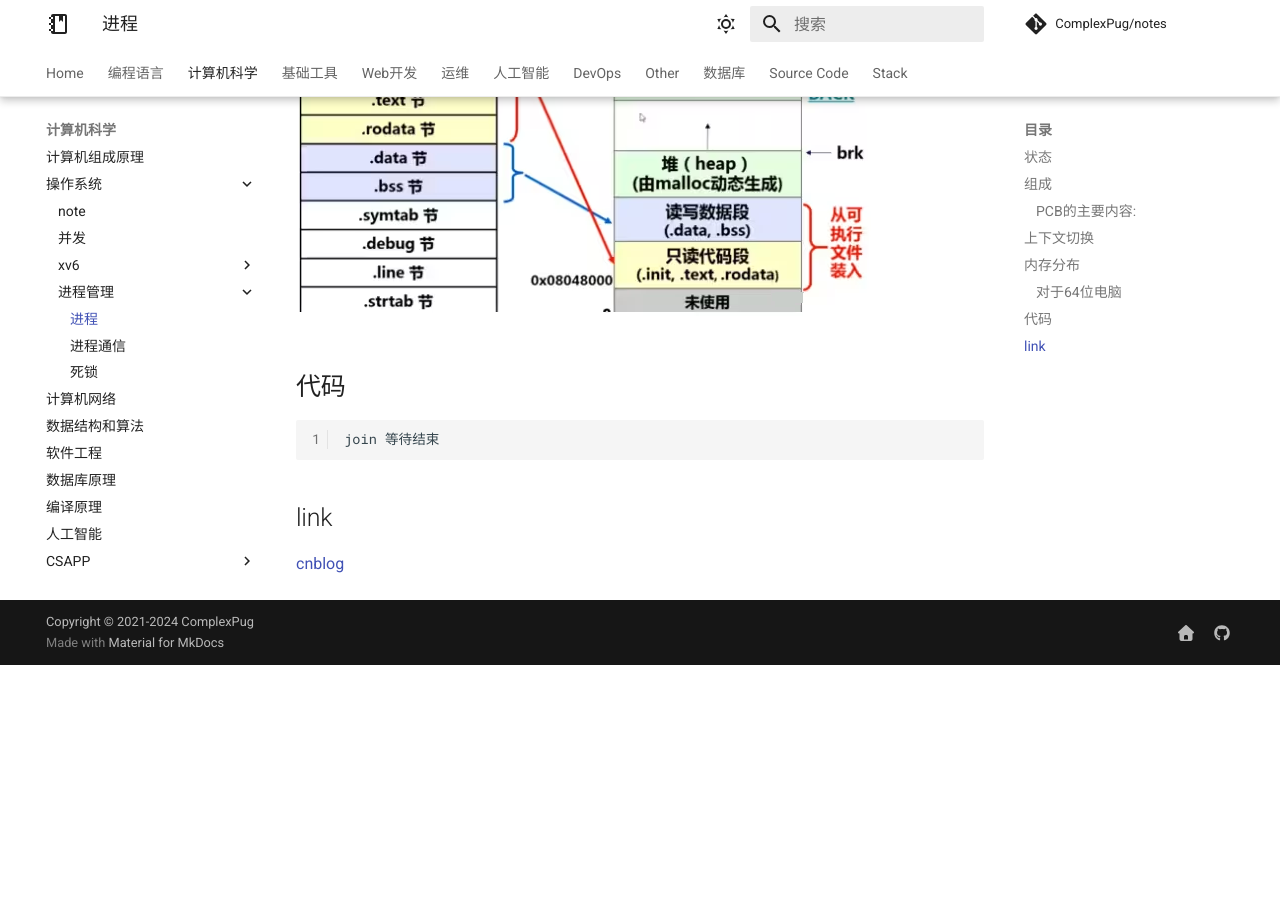
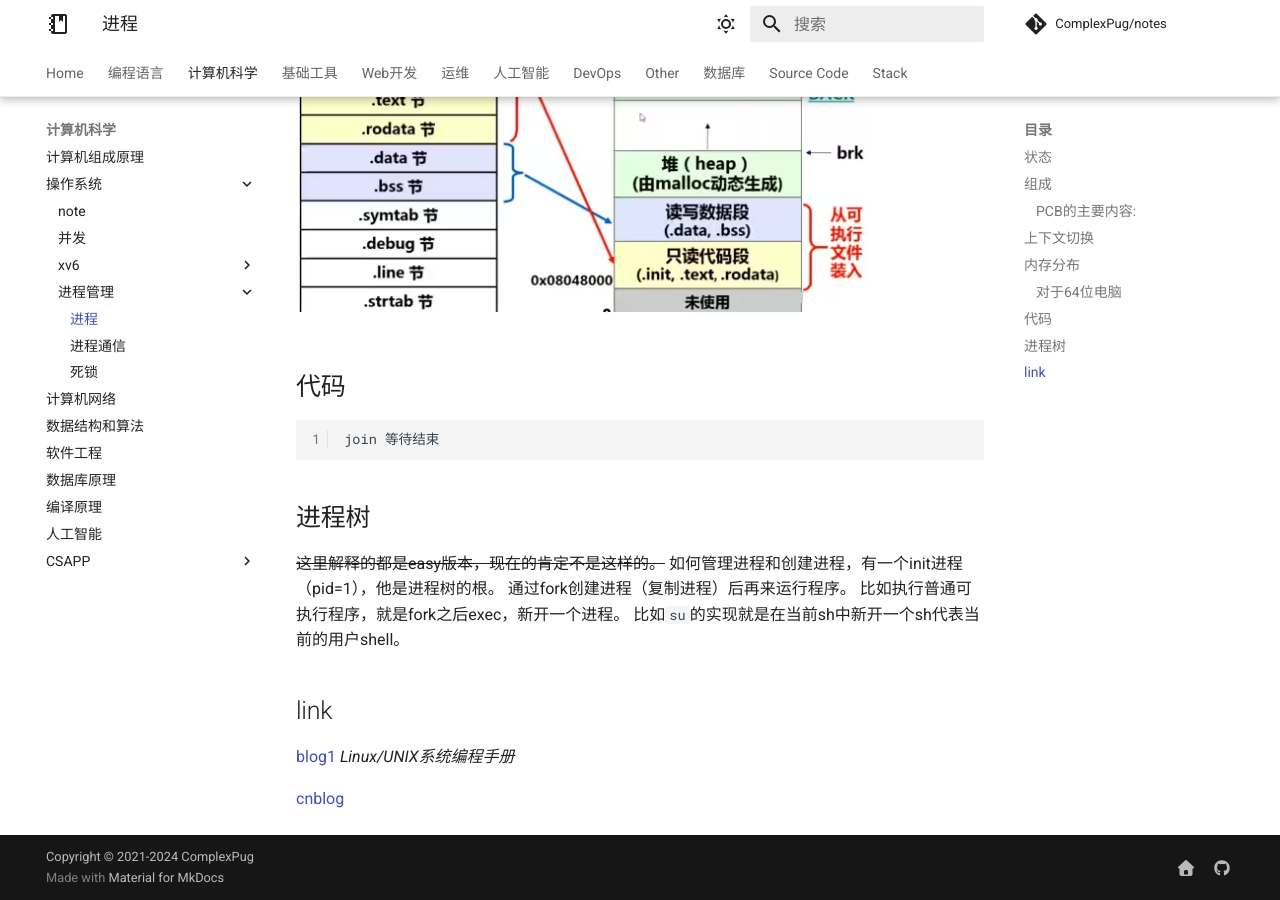
Before and after one commit to ComplexPug/notes, an MkDocs documentation site: the page built from docs/计算机科学/操作系统/进程管理/进程.md, in a window 1280 px wide and 900 px high, scrolled down 2796 px. Built offline with MkDocs 1.6.1 and Material for MkDocs 9.7.7, drawn with Linux system fonts in a browser that asks for light colours; comment, search, counter and statistics services are not loaded; before the commit the page ends 3461 px from its top, so only the background shows below that.

Commit message:
update os about process

````diff
--- a/docs/计算机科学/操作系统/进程管理/进程.md
+++ b/docs/计算机科学/操作系统/进程管理/进程.md
@@ -44,5 +44,15 @@ mapping area
 ```
 join 等待结束
 ```
+
+## 进程树
+~~这里解释的都是easy版本，现在的肯定不是这样的。~~
+如何管理进程和创建进程，有一个init进程（pid=1），他是进程树的根。
+通过fork创建进程（复制进程）后再来运行程序。
+比如执行普通可执行程序，就是fork之后exec，新开一个进程。
+比如`su`的实现就是在当前sh中新开一个sh代表当前的用户shell。
 ## link
+[blog1](https://www.cnblogs.com/PikapBai/p/17577466.html#4-%E8%BF%9B%E7%A8%8B%E5%86%85%E5%AD%98%E5%B8%83%E5%B1%80%E5%86%85%E5%AD%98%E5%88%86%E9%85%8D%E6%96%B9%E5%BC%8F)
+*Linux/UNIX系统编程手册*
+
 [cnblog](https://www.cnblogs.com/PikapBai/p/17577466.html#4-%E8%BF%9B%E7%A8%8B%E5%86%85%E5%AD%98%E5%B8%83%E5%B1%80%E5%86%85%E5%AD%98%E5%88%86%E9%85%8D%E6%96%B9%E5%BC%8F)
````
Also changed, not shown: docs/计算机科学/操作系统/进程管理/进程内存布局.md (deleted, +0 -5 lines).
